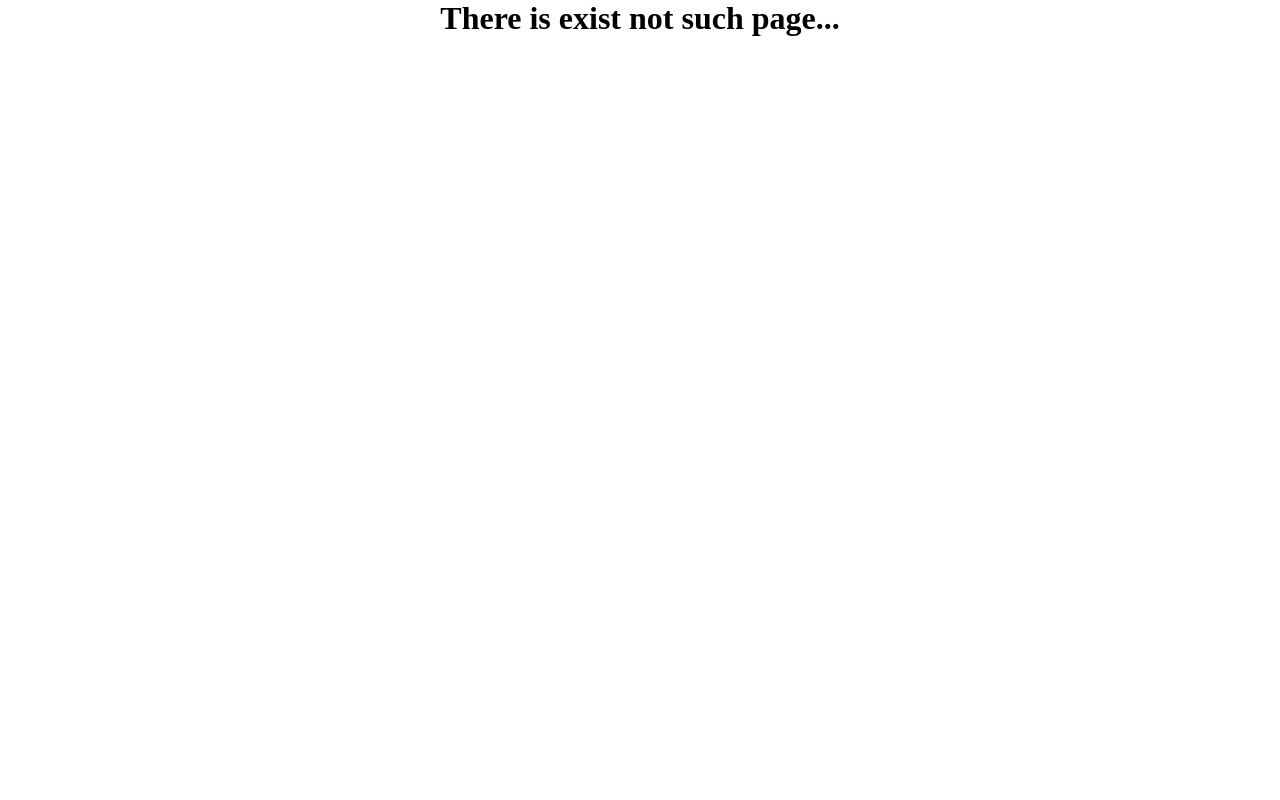
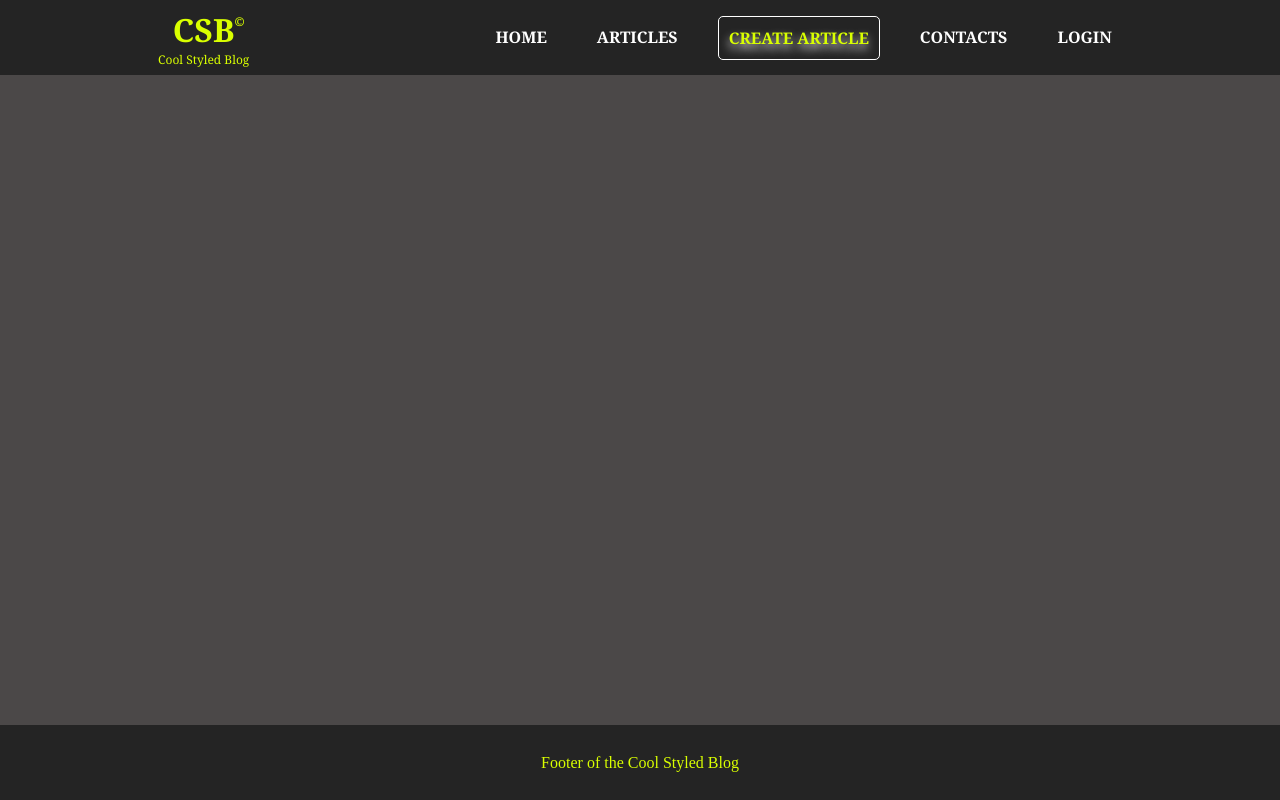
Before and after one commit to seniorua/blog_page, a React (Vite) app: page /new-article in a window 1280 px wide. Built offline with nearby package versions, Linux system fonts and the light colour scheme; no server answers.

Commit message:
first step

```diff
--- a/src/App.jsx
+++ b/src/App.jsx
@@ -8,6 +8,7 @@ import { MainLayout } from "./leyouts/MainLayout";
 import { LoginLayout } from "./leyouts/LoginLayout";
 import { Login } from "./pages/Login";
 import { createContext, useEffect, useState } from "react";
+import { NewArticle } from "./pages/NewArticle";
 
 export const ArticleContext = createContext({});
 export const App = () => {
@@ -27,11 +28,9 @@ export const App = () => {
           <Route path="/" element={<MainLayout />}>
             <Route path="/" element={<Home />} />
             <Route path="/contacts" element={<Contacts />} />
-            <Route
-              path="/articles"
-              element={<Articles />}
-            />
+            <Route path="/articles" element={<Articles />} />
             <Route path="/articles/:id" element={<OneArticle />} />
+            <Route path="/new-article" element={<NewArticle />} />
           </Route>
           <Route path="/login" element={<LoginLayout />}>
             <Route path="/login" element={<Login />} />
--- a/src/constants/header_link_data.js
+++ b/src/constants/header_link_data.js
@@ -8,6 +8,10 @@ export const headerLinkData = [
     href: "/articles",
   },
   {
+    name: "Create Article",
+    href: "/new-article",
+  },
+  {
     name: "Contacts",
     href: "/contacts",
   },
--- /dev/null
+++ b/src/pages/NewArticle.jsx
@@ -0,0 +1,18 @@
+import { useLocation, useNavigate } from "react-router-dom";
+
+export const NewArticle = () => {
+  const navigate = useNavigate();
+  const { state }  = useLocation();
+
+  const toArticles = () => {
+    navigate("/");
+  };
+
+  return (
+    <div className="new-article wrapper">
+      <h4 onClick={toArticles} style={{ cursor: "pointer", color: "blue" }}>
+        {/* {"<"} сделать, чтоб возвращалась на шаг назад */}
+      </h4>
+    </div>
+  );
+};
```
